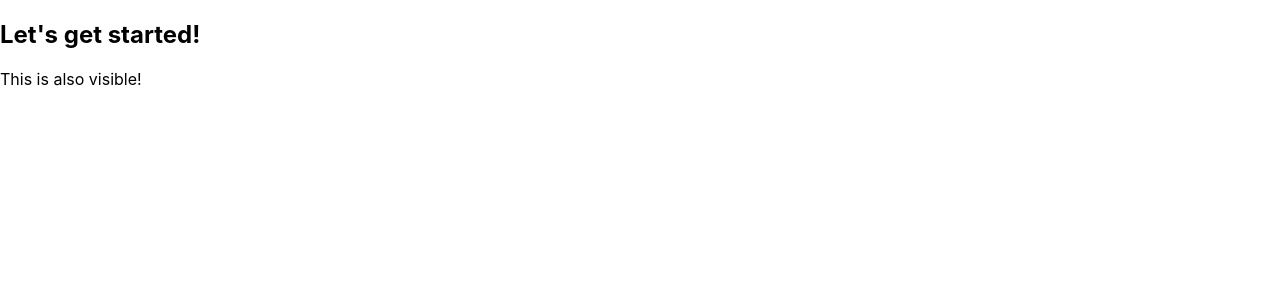
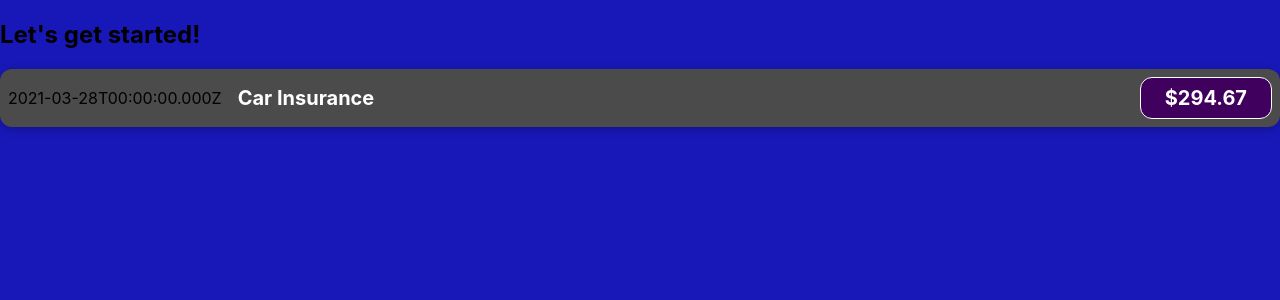
Before and after one commit to georgitinchev/React-App, a React (Create React App) app: page / in a window 1280 px wide. Shown: the top 300 px of the page. Built offline with nearby package versions, Linux system fonts and the light colour scheme.

Commit message:
created variables inside of element, testing around how things work

```diff
--- a/src/App.js
+++ b/src/App.js
@@ -4,7 +4,7 @@
   return (
     <div>
       <h2>Let's get started!</h2>
-      <p>This is also visible!</p>
+      <ExpenseItem></ExpenseItem>
     </div>
   );
 }
--- /dev/null
+++ b/src/components/ExpenseItem.css
@@ -0,0 +1,56 @@
+.expense-item {
+  display: flex;
+  justify-content: space-between;
+  align-items: center;
+  box-shadow: 0 2px 8px rgba(0, 0, 0, 0.25);
+  padding: 0.5rem;
+  margin: 1rem 0;
+  border-radius: 12px;
+  background-color: #4b4b4b;
+}
+
+.expense-item__description {
+  display: flex;
+  flex-direction: column;
+  gap: 1rem;
+  align-items: flex-end;
+  flex-flow: column-reverse;
+  justify-content: flex-start;
+  flex: 1;
+}
+
+.expense-item h2 {
+  color: #3a3a3a;
+  font-size: 1rem;
+  flex: 1;
+  margin: 0 1rem;
+  color: white;
+}
+
+.expense-item__price {
+  font-size: 1rem;
+  font-weight: bold;
+  color: white;
+  background-color: #40005d;
+  border: 1px solid white;
+  padding: 0.5rem;
+  border-radius: 12px;
+}
+
+@media (min-width: 580px) {
+  .expense-item__description {
+    flex-direction: row;
+    align-items: center;
+    justify-content: flex-start;
+    flex: 1;
+  }
+
+  .expense-item__description h2 {
+    font-size: 1.25rem;
+  }
+
+  .expense-item__price {
+    font-size: 1.25rem;
+    padding: 0.5rem 1.5rem;
+  }
+}
--- a/src/components/ExpenseItem.js
+++ b/src/components/ExpenseItem.js
@@ -1,5 +1,19 @@
+import "./ExpenseItem.css";
+
 function ExpenseItem() {
-  return <h2> Expense item!</h2>;
+  const expenseDate = new Date(2021, 2, 28);
+  const expenseTitle = "Car Insurance";
+  const expenseAmount = 294.67;
+
+  return (
+    <div className="expense-item">
+      <div>{expenseDate.toISOString()}</div>
+      <div className="expense-item__description">
+        <h2>{expenseTitle}</h2>
+        <div className="expense-item__price">${expenseAmount}</div>
+      </div>
+    </div>
+  );
 }
 
 export default ExpenseItem;
--- a/src/index.css
+++ b/src/index.css
@@ -1,13 +1,14 @@
 body {
   margin: 0;
-  font-family: -apple-system, BlinkMacSystemFont, 'Segoe UI', 'Roboto', 'Oxygen',
-    'Ubuntu', 'Cantarell', 'Fira Sans', 'Droid Sans', 'Helvetica Neue',
+  font-family: -apple-system, BlinkMacSystemFont, "Segoe UI", "Roboto", "Oxygen",
+    "Ubuntu", "Cantarell", "Fira Sans", "Droid Sans", "Helvetica Neue",
     sans-serif;
   -webkit-font-smoothing: antialiased;
   -moz-osx-font-smoothing: grayscale;
+  background-color: rgb(24, 24, 184);
 }
 
 code {
-  font-family: source-code-pro, Menlo, Monaco, Consolas, 'Courier New',
+  font-family: source-code-pro, Menlo, Monaco, Consolas, "Courier New",
     monospace;
 }
```
